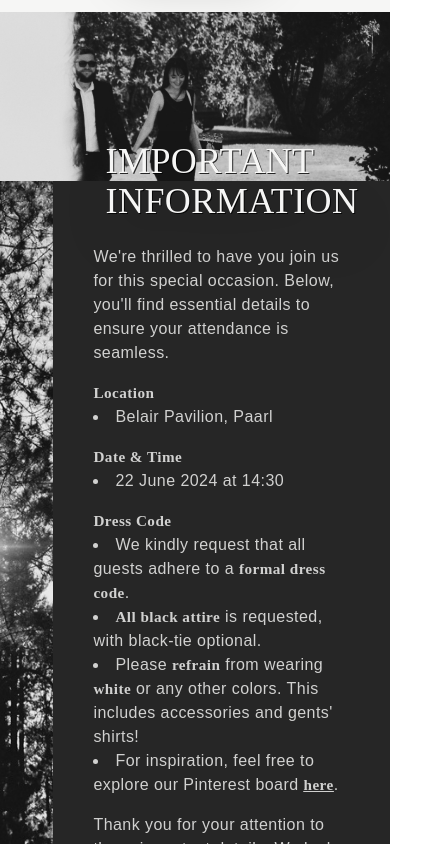
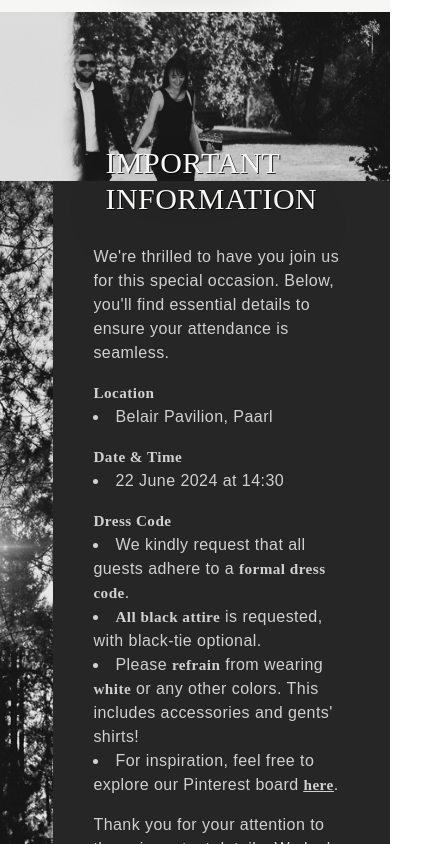
Before and after one commit to djbotha/botha-wedding, a React (Vite) app: page / in a window 390 px wide. Shown: the part 1860-2704 px from the top of the page, 443 px wide, since content can reach past the window. Built offline with nearby package versions, Linux system fonts and the light colour scheme; a web font is replaced by a local one.

Commit message:
fix nav item spacing

```diff
--- a/src/components/Section.jsx
+++ b/src/components/Section.jsx
@@ -7,7 +7,7 @@ function Section({ highlight, title, children, sidebar, right, cover, id }) {
       <div className="relative flex justify-center">
         {title ? (
           <span
-            className={`absolute inline-block px-2  py-2 font-santis text-4xl uppercase text-tuatara-50 drop-shadow-2xl [text-shadow:_1px_1px_0_rgb(0_0_0_/_80%)]  lg:text-7xl ${
+            className={`absolute inline-block px-2  py-2 font-santis text-3xl uppercase text-tuatara-50 drop-shadow-2xl [text-shadow:_1px_1px_0_rgb(0_0_0_/_80%)]  lg:text-7xl ${
               right ? '-' : ''
             }left-1/4 -translate-y-1/2`}
           >
```
